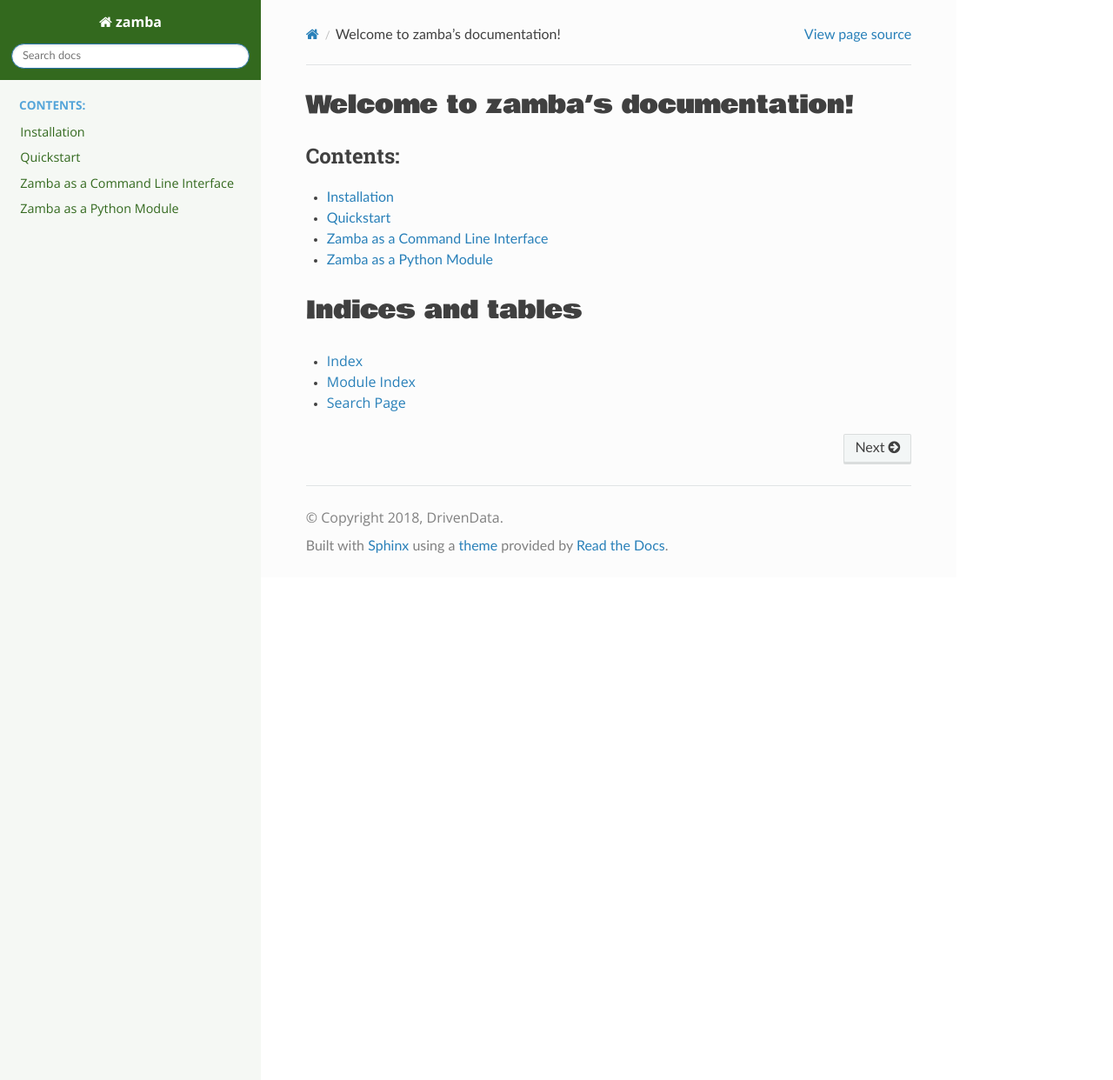
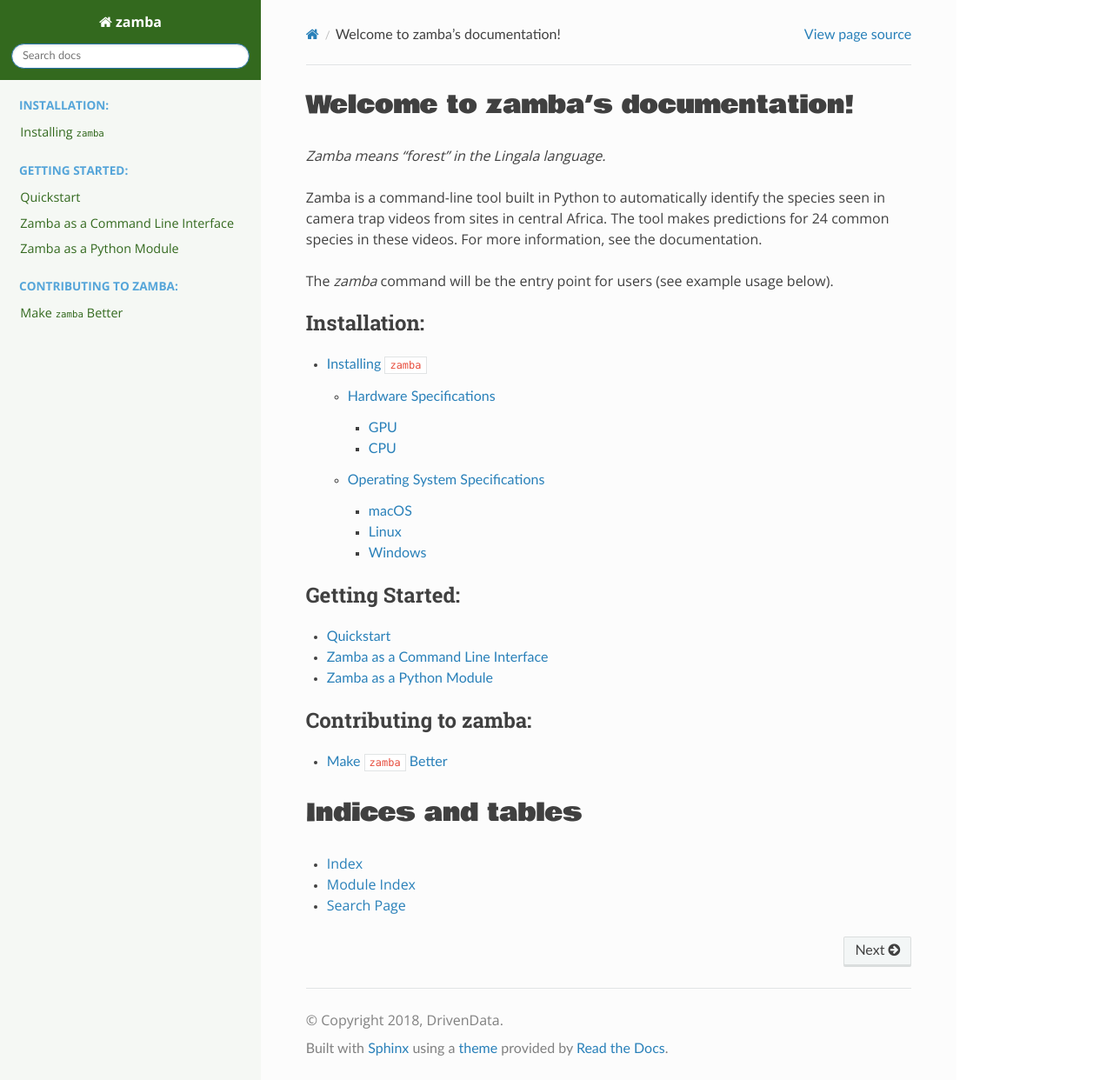
Before and after one commit to drivendataorg/zamba, a Sphinx documentation site: the page built from docs/index.rst, in a window 1280 px wide and 1242 px high. Shown: the whole window at 87% size. Built offline with Sphinx 7.4.7 and the Read the Docs theme 2.0.0, drawn with Linux system fonts in a browser that asks for light colours; some web fonts are replaced.

Commit message:
Update docs layout and add markdown support

```diff
--- a/docs/conf.py
+++ b/docs/conf.py
@@ -53,8 +53,8 @@
 # The suffix(es) of source filenames.
 # You can specify multiple suffix as a list of string:
 #
-# source_suffix = ['.rst', '.md']
-source_suffix = '.rst'
+source_suffix = ['.rst', '.md']
+# source_suffix = '.rst'
 
 # The master toctree document.
 master_doc = 'index'
@@ -152,6 +152,10 @@
      'Miscellaneous'),
 ]
 
+# Configuration for Markdown parsers
+source_parsers = {
+   '.md': 'recommonmark.parser.CommonMarkParser',
+}
 
 # -- Extension configuration -------------------------------------------------
 
--- /dev/null
+++ b/docs/contribute.md
@@ -0,0 +1,3 @@
+# Make `zamba` Better
+
+PRs
--- a/docs/index.rst
+++ b/docs/index.rst
@@ -6,14 +6,32 @@
 Welcome to zamba's documentation!
 =================================
 
+*Zamba means "forest" in the Lingala language.*
+
+Zamba is a command-line tool built in Python to automatically identify the species seen in camera trap videos from sites in central Africa. The tool makes predictions for 24 common species in these videos. For more information, see the documentation.
+
+The `zamba` command will be the entry point for users (see example usage below).
+
+
 .. toctree::
-   :maxdepth: 2
-   :caption: Contents:
+   :maxdepth: 4
+   :caption: Installation:
 
    install
-   quickstart-cli
+
+.. toctree::
+   :maxdepth: 4
+   :caption: Getting Started:
+
+   quickstart
    slowstart-cli
    slowstart-lib
+
+.. toctree::
+   :maxdepth: 4
+   :caption: Contributing to zamba:
+
+   contribute
 
 Indices and tables
 ==================
--- /dev/null
+++ b/docs/install.md
@@ -0,0 +1,31 @@
+# Installing `zamba`
+
+
+Zamba has been developed and tested on mac and linux for both cpu and gpu
+configurations. Currently testing on Windows.
+
+## Hardware Specifications
+
+Faster on gpu, developed for both.
+
+### GPU
+
+Stuff
+
+### CPU
+
+Other stuff.
+
+## Operating System Specifications
+
+### macOS
+
+Lightgbm hard to install
+
+### Linux
+
+Easy
+
+### Windows
+
+NOT IMPLEMENTED
--- a/docs/install.rst
+++ /dev/null
@@ -1,4 +0,0 @@
-Installation
-************
-
-This is how you do it.
--- a/docs/slowstart-cli.rst
+++ /dev/null
@@ -1,4 +0,0 @@
-Zamba as a Command Line Interface
-*********************************
-
-I want to know what every flag does.
--- /dev/null
+++ b/docs/slowstart-lib.md
@@ -0,0 +1,5 @@
+# Zamba as a Python Module
+
+I want to
+
+   $ import zamba
--- a/docs/slowstart-lib.rst
+++ /dev/null
@@ -1,6 +0,0 @@
-Zamba as a Python Module
-************************
-
-I want to
-
-   $ import zamba
--- a/requirements.txt
+++ b/requirements.txt
@@ -8,6 +8,7 @@
 pytest==3.4.2
 pytest-cov==2.5.1
 pytest-mock==1.7.1
+recommonmark==0.4.0
 scikit-learn==0.19.1
 Sphinx==1.7.0
 sphinx_rtd_theme==0.3.0
```
Also changed, not shown: docs/quickstart.md (renamed from docs/quickstart-cli.rst, +1 -2 lines), docs/slowstart-cli.md (added, +3 -0 lines).
